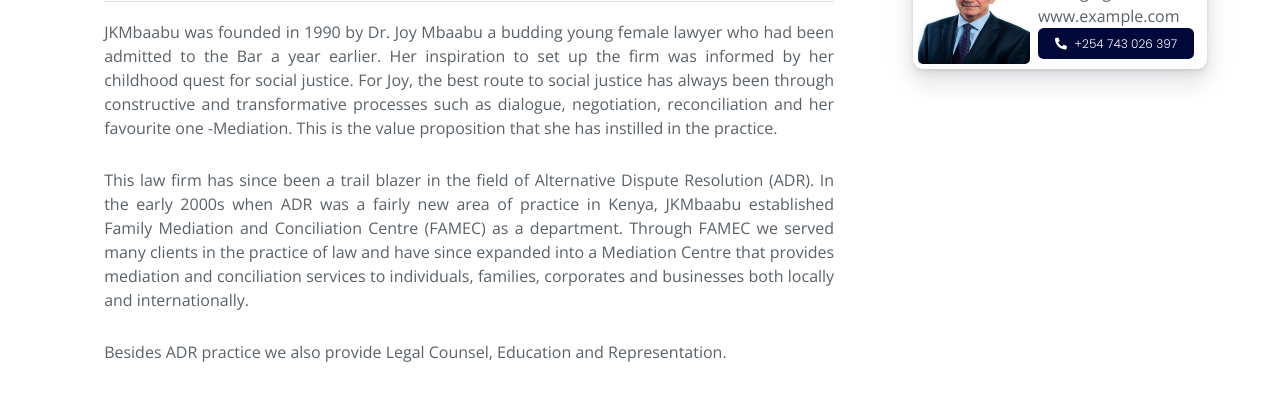
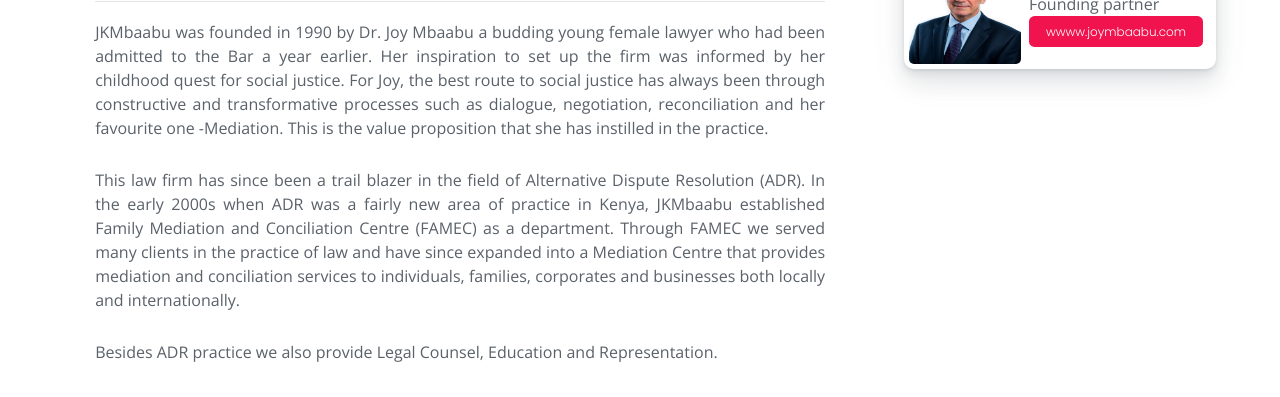
Before and after one commit to waruingugi/jkmbaabuadvocates, a plain HTML site: page index.html in a window 1280 px wide. Shown: the part 703-1100 px from the top of the page. Drawn offline with nearby package versions, Linux system fonts and the light colour scheme; files that its build step writes are made by us from their sources.

Commit message:
Removed phone number in contact

```diff
--- a/index.html
+++ b/index.html
@@ -180,12 +180,10 @@
 
                         <div class="card-text d-flex flex-column justify-content-center mb-0 px-2" id="contact-info">
                             <span class="font-weight-bold">Dr.Joy Mbaabu</span>
-                            <span>Managing Director</span>
-                            <span>www.example.com</span>
+                            <span>Founding partner</span>
                             <span>
-                                <a class="btn btn-sm btn-blue" href="tel:+254743026397" role="button">
-                                    <i class="fas fa-phone-alt mr-1"></i>
-                                    +254 743 026 397
+                                <a class="btn btn-sm btn-red" href="tel:+254743026397" role="button">
+                                    wwww.joymbaabu.com
                                 </a>
                             </span>
                         </div>
```
